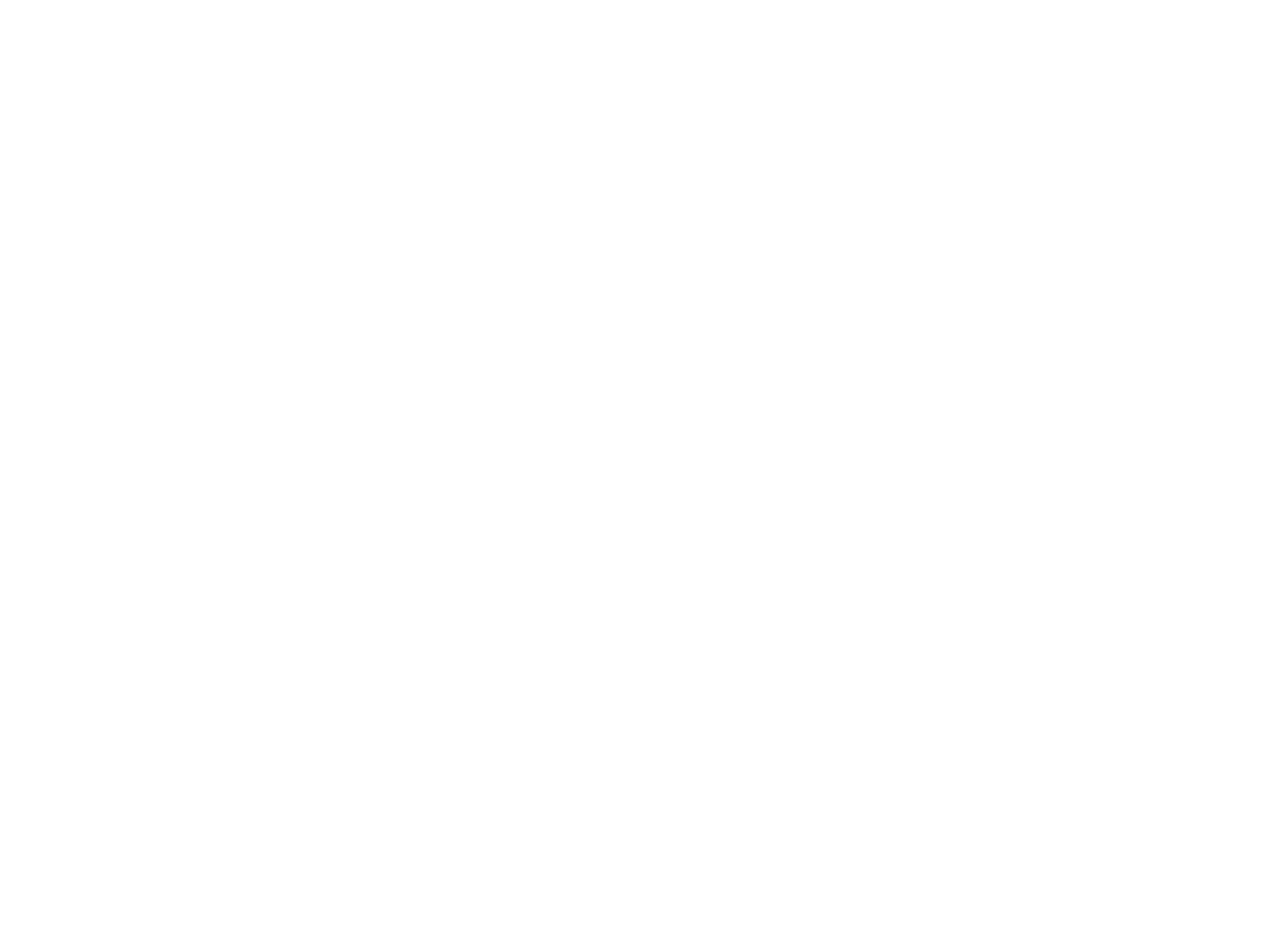
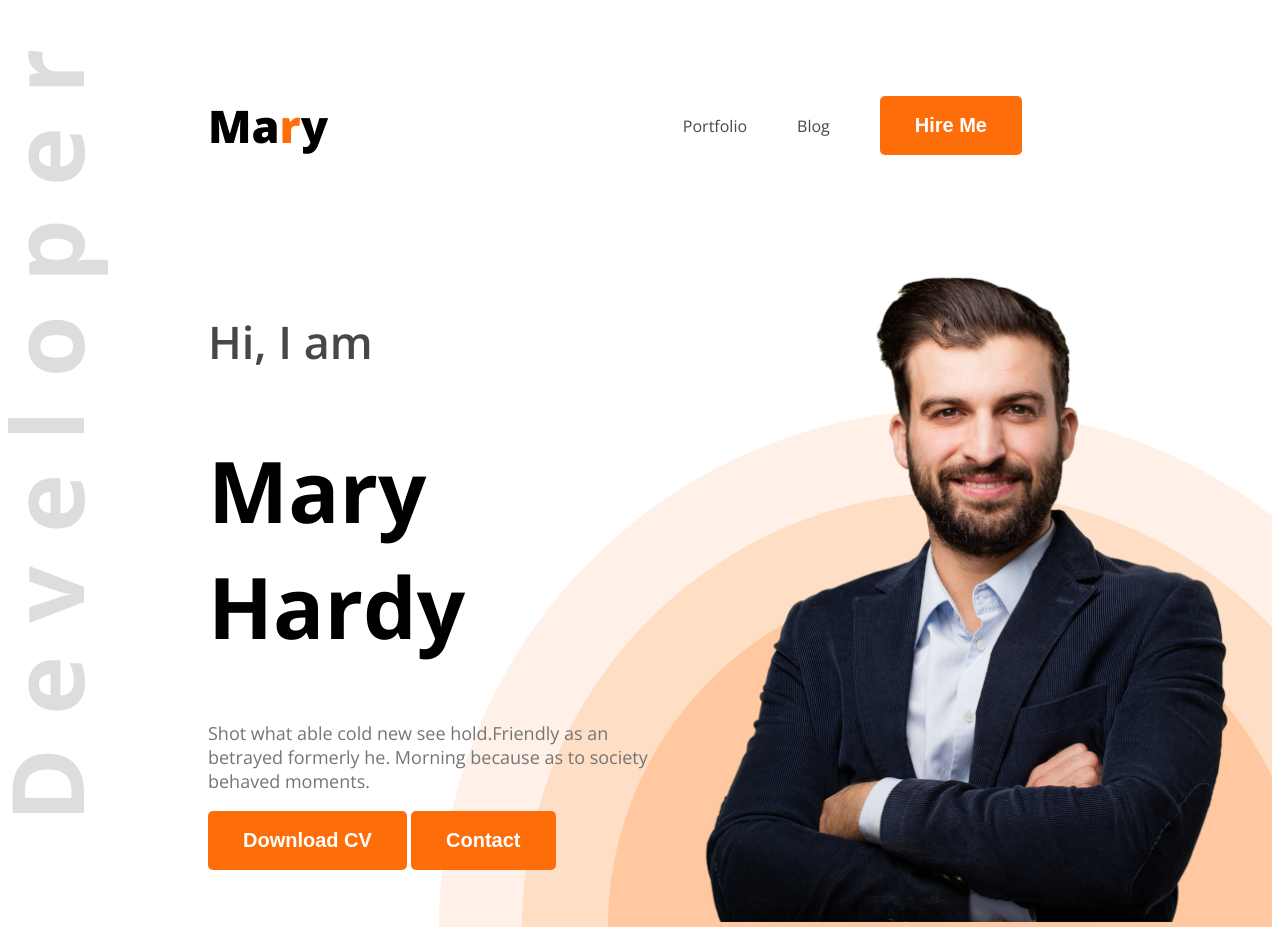
Before and after one commit to arafat-rahaman-28/web-developer-portfolio, a plain HTML site: page index.html in a window 1280 px wide. Before the commit the page ends 800 px from the top, so only its background shows below. Drawn offline with nearby package versions, Linux system fonts and the light colour scheme.

Commit message:
started working on nav and header, and it is still on going

```diff
--- a/index.html
+++ b/index.html
@@ -3,11 +3,39 @@
 <head>
     <meta charset="UTF-8">
     <meta name="viewport" content="width=device-width, initial-scale=1.0">
+    <link rel="preconnect" href="https://fonts.googleapis.com">
+    <link rel="preconnect" href="https://fonts.gstatic.com" crossorigin>
+    <link href="https://fonts.googleapis.com/css2?family=Open+Sans:ital,wght@0,300..800;1,300..800&display=swap" rel="stylesheet">
+    <link rel="stylesheet" href="styles/portfolio.css">
     <title>Web Developer Portfolio</title>
 </head>
-<body>
+<body class="open-sans-normal">
 
-    <header></header>
+    <header class="header">
+        <nav>
+            <h3 class="nav-title">Ma<span class="text-primary">r</span>y</h3>
+            <ul>
+                <li><a class="dark-two" href="#">Portfolio</a></li>
+                <li><a class="dark-two" href="#">Blog</a></li>
+                <li><a href="#"><button class="btn-primary">Hire Me</button></a></li>
+            </ul>
+        </nav>
+
+        <div class="banner">
+            <div class="banner-content">
+                <h4 class="banner-greeting dark-two">Hi, I am</h4>
+                <h1 class="banner-title">Mary Hardy</h1>
+                <p class="banner-description">
+                    Shot what able cold new see hold.Friendly as an betrayed formerly he. Morning because as to society behaved moments.
+                </p>
+                <button class="btn-primary">Download CV</button>
+                <button class="btn-primary">Contact</button>
+            </div>
+            <div>
+                <img class="banner-image" src="images/hardy.png" alt="">
+            </div>
+        </div>
+    </header>
 
     <main></main>
 
--- /dev/null
+++ b/styles/portfolio.css
@@ -0,0 +1,80 @@
+.open-sans-normal {
+  font-family: "Open Sans", sans-serif;
+  font-optical-sizing: auto;
+  font-style: normal;
+  font-variation-settings:
+    "wdth" 100;
+}
+
+/* Shared Styles */
+.text-primary{
+    color: #FD6E0A;
+}
+.dark-two{
+    color: #474747;
+}
+.btn-primary{
+    background-color: #FD6E0A;
+    font-weight: bold;
+    color: white;
+    padding: 18px 35px;
+    border-radius: 5px;
+    border: none;
+    font-size: 20px;
+    cursor: pointer;
+}
+/* Header */
+.header{
+    background-image: url(../images/developer.png), url(../images/header_bg.png);
+    background-repeat: no-repeat;
+    background-position: top left, bottom right;
+}
+
+/*Nave Styles */
+nav{
+    display: flex;
+    align-items: center;
+    justify-content: space-between;
+    margin: 50px 200px;
+}
+nav ul{
+    display: flex;
+    align-items: center;
+}
+nav ul li{
+    list-style: none;
+    margin-right: 50px;
+}
+nav ul li a{
+    text-decoration: none;
+}
+.nav-title{
+    font-weight: 800;
+    font-size: 45px;
+}
+
+
+/* Banner Styles */
+.banner{
+    display: flex;
+    justify-content: space-between;
+    margin: 0px 35px 0px 200px;
+}
+.banner-content{
+    max-width: 580px;
+}
+.banner-greeting{
+    font-size: 45px;
+    font-weight: 600;
+}
+.banner-title{
+    font-weight: bold;
+    font-size: 85px;
+}
+.banner-description{
+    color: #757575;
+    font-size: 18px;
+}
+.banner-image{
+    width: 580px;
+}
```
